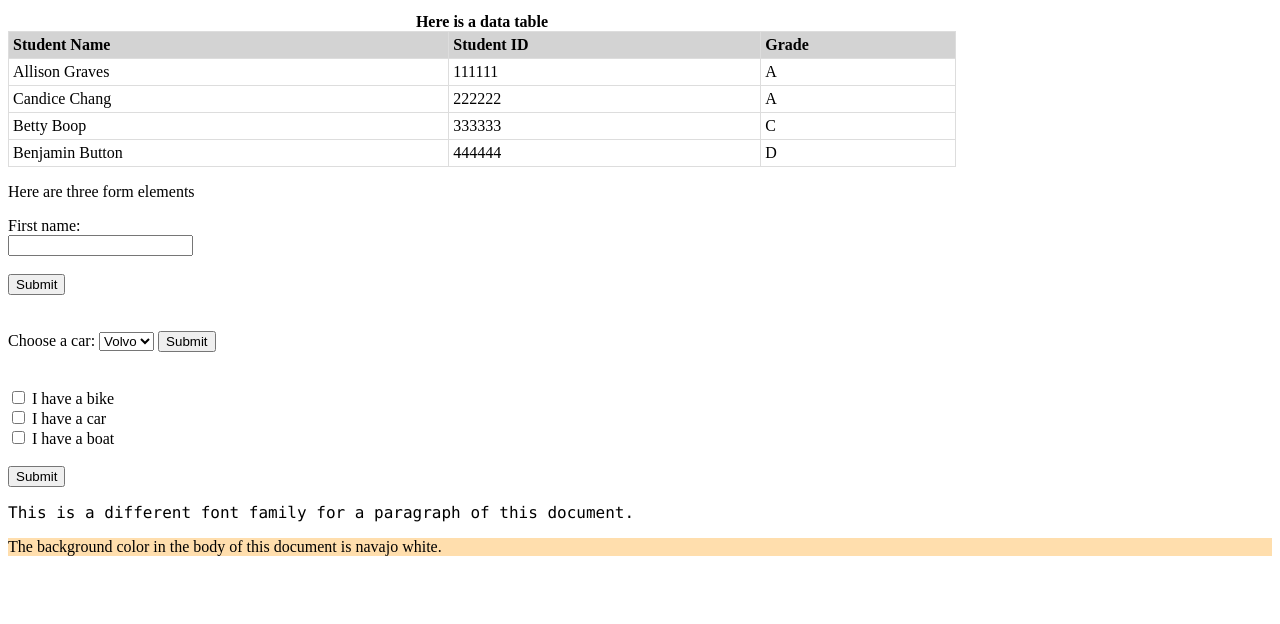
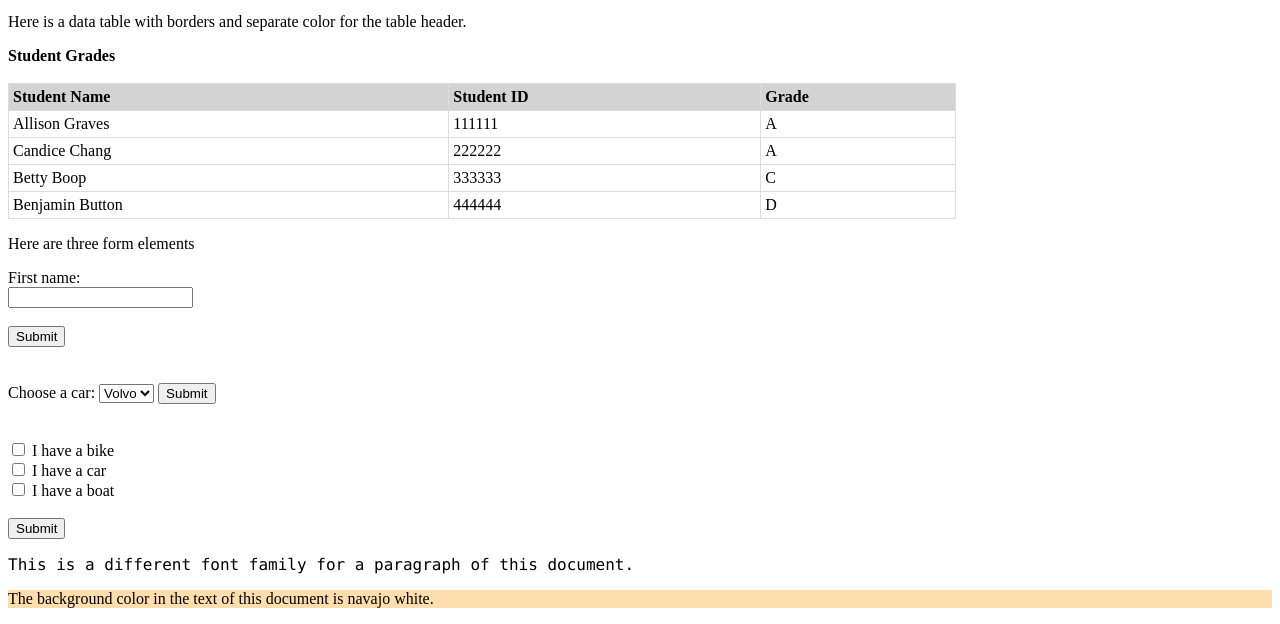
Before and after one commit to tdemonte/pratice-web-page, a plain HTML site: page index.html in a window 1280 px wide. Shown: the part 707-1331 px from the top of the page. Before the commit the page ends 1279 px from the top, so only its background shows below. Drawn offline with Linux system fonts and the light colour scheme.

Commit message:
Add files via upload

```diff
--- a/index.html
+++ b/index.html
@@ -1,5 +1,5 @@
 <!DOCTYPE html>
-<html>
+<html lang="en">
 <head>
 <title>Practice Web Page</title>
 <style>
@@ -85,8 +85,11 @@ td, th {
 <p>Here is a simple image with alt text.<p>
 <img src="img_dog.jpg" width="500" height="400" alt="Dog in a basket">
 
+<p>Here is a data table with borders and separate color for the table header.</p>
+
+<caption><strong>Student Grades</strong><caption>
+<br><br>
 <table>
-<caption><strong>Here is a data table</strong><caption>
   <tr>
     <th style=background-color:lightgray scope="col">Student Name</th>
     <th style=background-color:lightgray scope="col">Student ID</th>
@@ -137,11 +140,11 @@ td, th {
   <label for="vehicle2"> I have a car</label><br>
   <input type="checkbox" id="vehicle3" name="vehicle3" value="Boat">
   <label for="vehicle3"> I have a boat</label><br><br>
-  <input type="submit" value="Submit">
+  <input type="submit">
 </form>
 
 <p class="p3">This is a different font family for a paragraph of this document.</p>
-<p style="background-color:navajowhite;">The background color in the body of this document is navajo white.</p>
+<p style="background-color:navajowhite;">The background color in the text of this document is navajo white.</p>
 
 </body>
 
```
